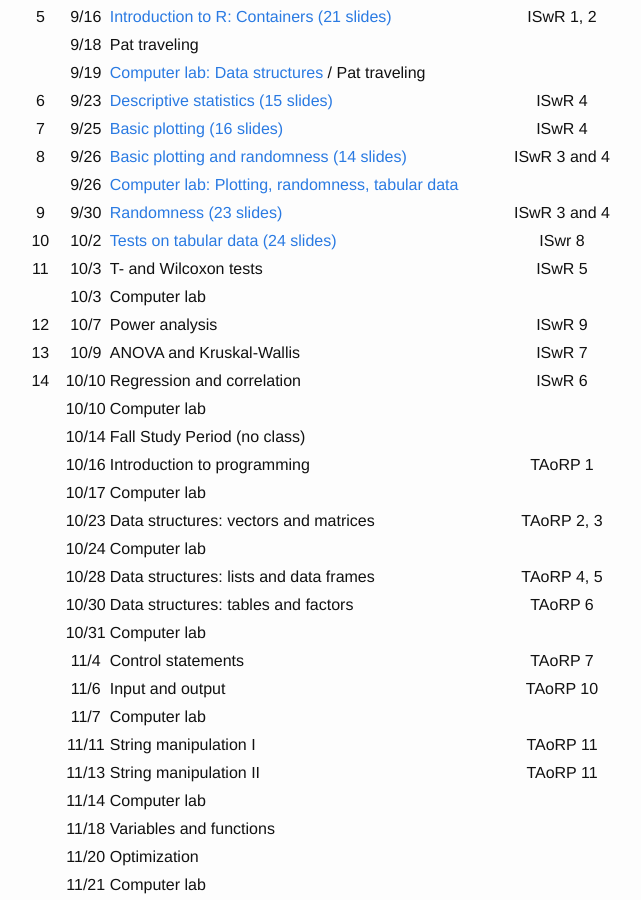
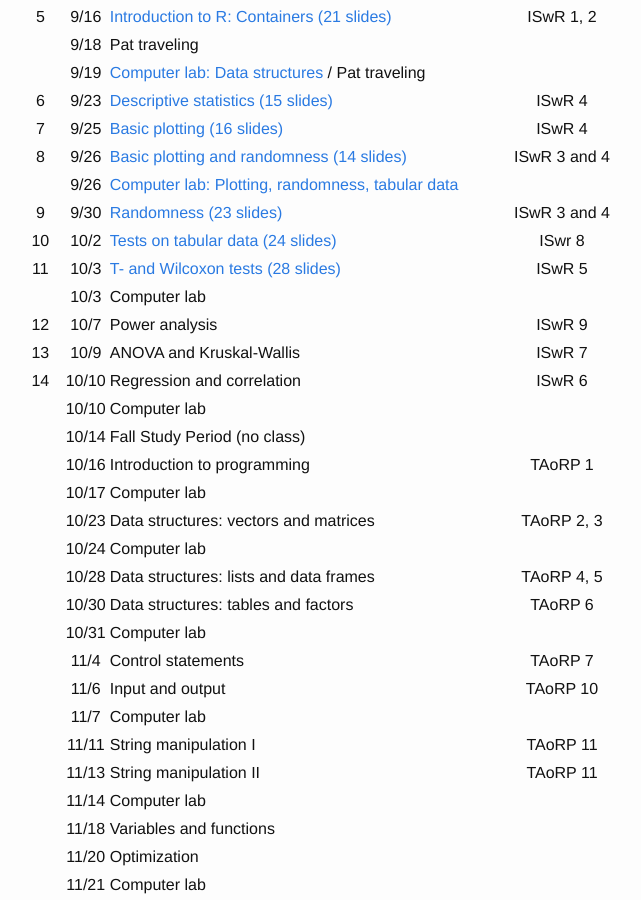
Before and after one commit to microbialinformatics/microbialinformatics.github.io, a Jekyll site: the page built from index.md, in a window 1280 px wide and 900 px high, scrolled down 2053 px. Shown: the whole window, without its empty margins (254-895 px from the left). Built offline with Jekyll 4.4.1, drawn with Linux system fonts in a browser that asks for light colours.

Commit message:
Update link and slide count for Lecture11

```diff
--- a/index.md
+++ b/index.md
@@ -59,7 +59,7 @@ Class	|	Date	|	Topic	|	Reading
 	|	9/26	|	[Computer lab: Plotting, randomness, tabular data](https://github.com/microbialinformatics/assignment03) 	|
 9	|	9/30	|	[Randomness (23 slides)](slides/Lecture09)	|	ISwR 3 and 4
 10  |   10/2    |   [Tests on tabular data (24 slides)](slides/Lecture10)  |  ISwr 8
-11	|	10/3	|	T- and Wilcoxon tests	|	ISwR 5
+11	|	10/3	|	[T- and Wilcoxon tests (28 slides)](slides/Lecture11)	|	ISwR 5
 	|	10/3	|	Computer lab	|
 12	|	10/7	|	Power analysis	|	ISwR 9
 13	|	10/9	|	ANOVA and Kruskal-Wallis	|	ISwR 7
```
